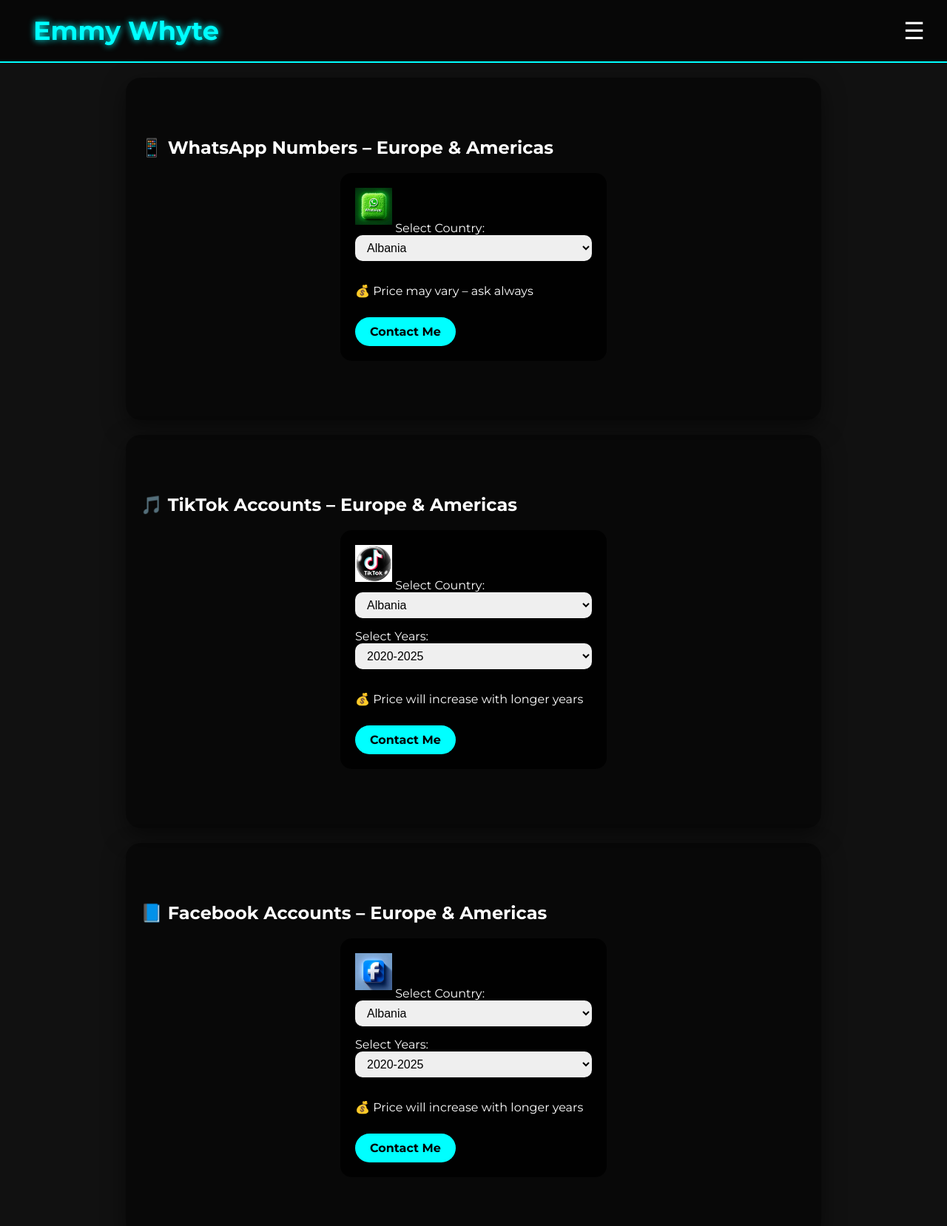
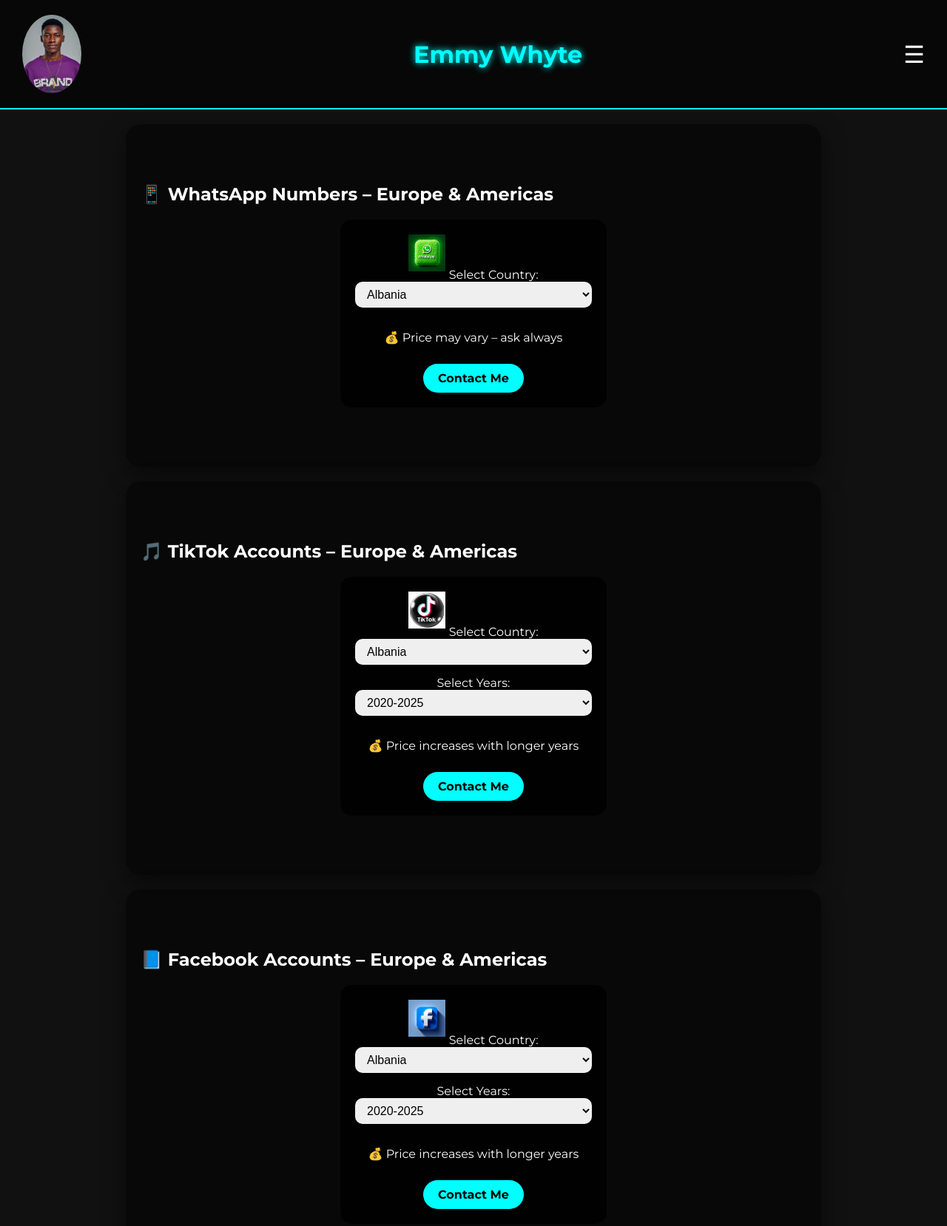
Before and after one commit to Emmywhite-hacker/my-digital-storee, a plain HTML site: page index.html in a window 1280 px wide. Shown: the top 1658 px of the page at 74% size. Drawn offline with Linux system fonts and the light colour scheme.

Commit message:
Update HTML structure and styles for consistency

```diff
--- a/index.html
+++ b/index.html
@@ -7,30 +7,33 @@
 <link href="https://fonts.googleapis.com/css2?family=Montserrat:wght@400;700&display=swap" rel="stylesheet">
 <style>
 body { margin:0; font-family:'Montserrat',sans-serif; color:white; overflow-x:hidden; background:#111; }
+
 /* Header */
 header { position:relative; z-index:2; padding:20px 30px; display:flex; justify-content:space-between; align-items:center; background:rgba(0,0,0,0.6); border-bottom:2px solid #0ff; flex-wrap:wrap; }
-.banner-name { font-size:2.2rem; font-weight:bold; color:#0ff; text-shadow:0 0 10px #0ff; margin-left:15px; }
+header img { width:80px; border-radius:50%; }
+.banner-name { font-size:2rem; font-weight:bold; color:#0ff; text-shadow:0 0 10px #0ff; margin-left:15px; }
 .menu-btn { font-size:2rem; cursor:pointer; user-select:none; }
-.nav-menu { position:fixed; top:0; right:-300px; width:250px; height:100%; background:rgba(0,0,0,0.95); border-radius:0; display:flex; flex-direction:column; padding:20px; transition:right 0.4s ease; z-index:10; }
-.nav-menu a { padding:12px 0; text-decoration:none; color:white; font-weight:bold; display:block; transition:all 0.3s ease; border-bottom:1px solid rgba(255,255,255,0.1);}
+.nav-menu { position:fixed; top:0; right:-300px; width:260px; height:100%; background:rgba(0,0,0,0.95); display:flex; flex-direction:column; padding:20px; transition:right 0.4s ease; z-index:10; }
+.nav-menu a { padding:12px 0; text-decoration:none; color:white; font-weight:bold; display:block; border-bottom:1px solid rgba(255,255,255,0.1);}
 .nav-menu a:hover { color:#0ff; }
 
 /* Sections */
 section { padding:60px 20px; margin:20px auto; max-width:900px; background:rgba(0,0,0,0.5); border-radius:20px; box-shadow:0 10px 30px rgba(0,0,0,0.5); position:relative; overflow:hidden; }
-.product { background:rgba(0,0,0,0.85); border-radius:15px; padding:20px; margin:20px auto; max-width:320px; }
+.product { background:rgba(0,0,0,0.85); border-radius:15px; padding:20px; margin:20px auto; max-width:320px; text-align:center; }
 .product img.icon { width:50px; margin-bottom:10px; }
 .buttons { background:#0ff; color:black; font-weight:bold; padding:10px 20px; border-radius:25px; display:inline-block; margin-top:10px; text-decoration:none; }
 .buttons:hover { background:#34eb86; }
 
+select { padding:8px 12px; border-radius:10px; border:none; font-size:1rem; margin-bottom:15px; width:100%; }
+
 /* Footer */
 footer { padding:25px; font-size:14px; background:#111; color:white; margin-top:30px; }
-
-select { padding:8px 12px; border-radius:10px; border:none; font-size:1rem; margin-bottom:15px; width:100%; }
 </style>
 </head>
 <body>
 
 <header>
+  <img src="logo.png" alt="Emmy Whyte Logo">
   <div class="banner-name">Emmy Whyte</div>
   <div class="menu-btn" onclick="toggleMenu()">☰</div>
   <nav class="nav-menu" id="navMenu">
@@ -50,6 +53,7 @@ select { padding:8px 12px; border-radius:10px; border:none; font-size:1rem; marg
 <img src="whatsapp-icon.png" alt="WhatsApp Icon" class="icon">
 <label for="whatsapp-country">Select Country:</label>
 <select id="whatsapp-country">
+<!-- full Europe & Americas countries -->
 <option value="AL">Albania</option><option value="AT">Austria</option><option value="BE">Belgium</option><option value="BA">Bosnia & Herzegovina</option>
 <option value="BG">Bulgaria</option><option value="HR">Croatia</option><option value="CY">Cyprus</option><option value="CZ">Czech Republic</option>
 <option value="DK">Denmark</option><option value="EE">Estonia</option><option value="FI">Finland</option><option value="FR">France</option>
@@ -73,7 +77,6 @@ select { padding:8px 12px; border-radius:10px; border:none; font-size:1rem; marg
 <img src="tiktok.png" alt="TikTok Account" class="icon">
 <label for="tiktok-country">Select Country:</label>
 <select id="tiktok-country">
-<!-- same countries as WhatsApp -->
 <option value="AL">Albania</option><option value="AT">Austria</option><option value="BE">Belgium</option><option value="BA">Bosnia & Herzegovina</option>
 <option value="BG">Bulgaria</option><option value="HR">Croatia</option><option value="CY">Cyprus</option><option value="CZ">Czech Republic</option>
 <option value="DK">Denmark</option><option value="EE">Estonia</option><option value="FI">Finland</option><option value="FR">France</option>
@@ -93,7 +96,7 @@ select { padding:8px 12px; border-radius:10px; border:none; font-size:1rem; marg
 <option value="2023-2025">2023-2025</option>
 <option value="2024-2025">2024-2025</option>
 </select>
-<p>💰 Price will increase with longer years</p>
+<p>💰 Price increases with longer years</p>
 <a href="#" id="tiktok-contact" class="buttons">Contact Me</a>
 </div>
 </section>
@@ -105,7 +108,6 @@ select { padding:8px 12px; border-radius:10px; border:none; font-size:1rem; marg
 <img src="facebook.png" alt="Facebook Account" class="icon">
 <label for="facebook-country">Select Country:</label>
 <select id="facebook-country">
-<!-- same countries as WhatsApp -->
 <option value="AL">Albania</option><option value="AT">Austria</option><option value="BE">Belgium</option><option value="BA">Bosnia & Herzegovina</option>
 <option value="BG">Bulgaria</option><option value="HR">Croatia</option><option value="CY">Cyprus</option><option value="CZ">Czech Republic</option>
 <option value="DK">Denmark</option><option value="EE">Estonia</option><option value="FI">Finland</option><option value="FR">France</option>
@@ -125,7 +127,7 @@ select { padding:8px 12px; border-radius:10px; border:none; font-size:1rem; marg
 <option value="2023-2025">2023-2025</option>
 <option value="2024-2025">2024-2025</option>
 </select>
-<p>💰 Price will increase with longer years</p>
+<p>💰 Price increases with longer years</p>
 <a href="#" id="facebook-contact" class="buttons">Contact Me</a>
 </div>
 </section>
@@ -169,4 +171,4 @@ document.getElementById("facebook-contact").addEventListener("click",()=>{
 </script>
 
 </body>
-  </html>
+</html>
```
